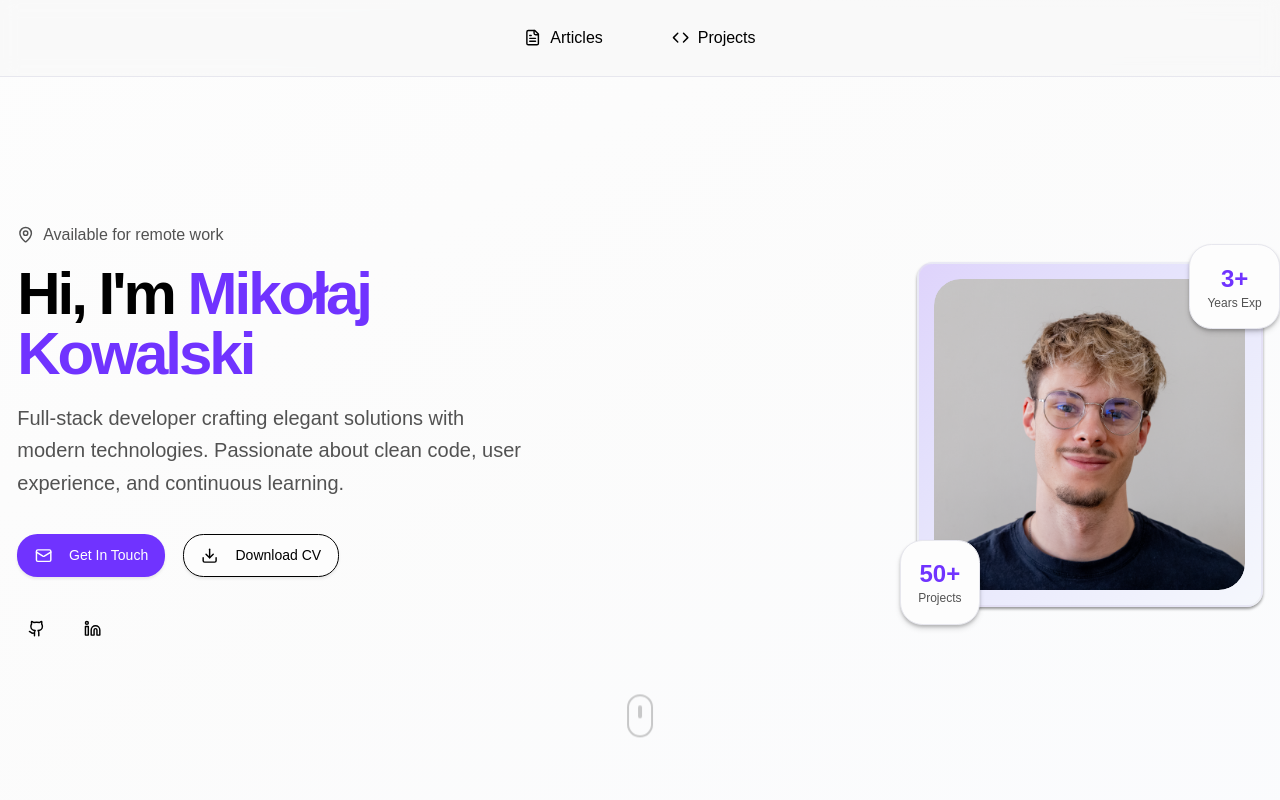
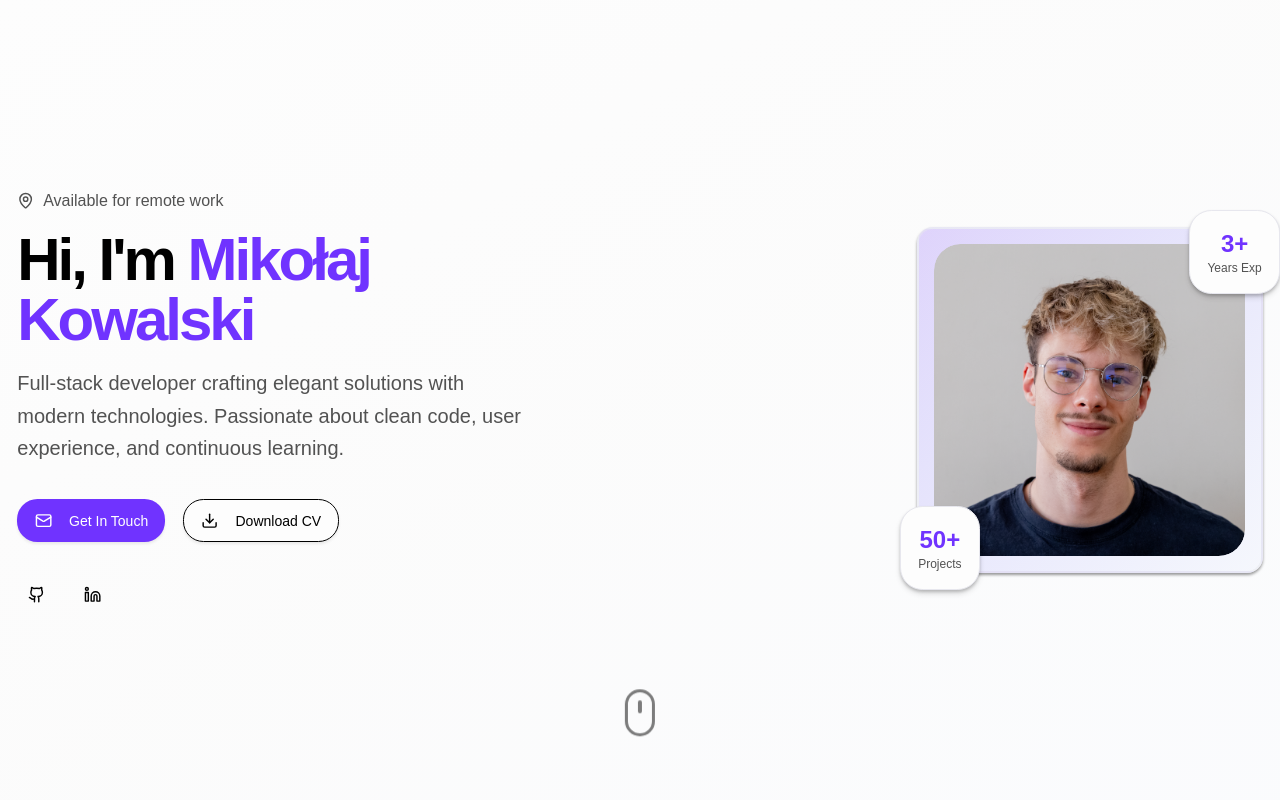
Before and after one commit to majkser/mikolaj-kowalski-dev, a Next.js app: page / in a window 1280 px wide. Shown: the top 800 px of the page. Built offline with nearby package versions, Linux system fonts and the light colour scheme.

Commit message:
feat: extracted navbar

```diff
--- a/src/app/page.tsx
+++ b/src/app/page.tsx
@@ -20,12 +20,14 @@ import {
 import Link from 'next/link';
 import Image from 'next/image';
 import photoCV from '../../public/photo-CV.png';
+import Navbar from '@/components/landing/navbar/navbar';
+import ScrollUp from '@/components/landing/scrollup';
 
 export default function HomePage() {
   return (
     <div className="min-h-screen bg-background">
       <section className="relative overflow-hidden bg-gradient-to-br from-background via-muted/20 to-accent/10 flex flex-col items-center justify-center h-screen">
-        <div className="container mx-auto px-4 flex flex-col items-center justify-center mt-16">
+        <div className="container mx-auto px-4 flex flex-col items-center justify-center">
           <div className="grid lg:grid-cols-2 gap-12 items-center">
             {/* Left Column - Text Content */}
             <div className="space-y-8">
@@ -63,12 +65,15 @@ export default function HomePage() {
               {/* Social Links */}
               <div className="flex gap-4">
                 <Button variant="ghost" size="sm" asChild>
-                  <Link href="https://github.com" target="_blank">
+                  <Link href="https://github.com/majkser" target="_blank">
                     <Github className="w-5 h-5" />
                   </Link>
                 </Button>
                 <Button variant="ghost" size="sm" asChild>
-                  <Link href="https://linkedin.com" target="_blank">
+                  <Link
+                    href="https://www.linkedin.com/in/miko%C5%82aj-kowalski-ab1b1531a"
+                    target="_blank"
+                  >
                     <Linkedin className="w-5 h-5" />
                   </Link>
                 </Button>
@@ -115,33 +120,17 @@ export default function HomePage() {
 
         {/* Scroll Indicator */}
         <div className="absolute bottom-12 left-1/2 transform -translate-x-1/2 animate-bounce">
-          <div className="w-6 h-10 border-2 border-muted-foreground/30 rounded-full flex justify-center">
-            <div className="w-1 h-3 bg-muted-foreground/30 rounded-full mt-2"></div>
+          <div className="w-7 h-11 border-3 border-muted-foreground/75 rounded-full flex justify-center">
+            <div className="w-1 h-3 bg-muted-foreground/75 rounded-full mt-2"></div>
           </div>
         </div>
       </section>
 
       {/* Navigation Bar */}
-      <nav className="bg-muted/50 border-b border-border fixed top-0 left-0 right-0 z-10 backdrop-blur-sm">
-        <div className="container mx-auto px-4">
-          <div className="flex justify-center gap-8 py-4">
-            <Link
-              href="/articles"
-              className="flex items-center gap-2 px-4 py-2 rounded-lg hover:bg-accent hover:text-accent-foreground transition-colors"
-            >
-              <FileText className="w-4 h-4" />
-              Articles
-            </Link>
-            <Link
-              href="/projects"
-              className="flex items-center gap-2 px-4 py-2 rounded-lg hover:bg-accent hover:text-accent-foreground transition-colors"
-            >
-              <Code className="w-4 h-4" />
-              Projects
-            </Link>
-          </div>
-        </div>
-      </nav>
+      <Navbar />
+
+      {/* Scroll Up Button */}
+      <ScrollUp />
 
       {/* Main Content */}
       <main className="container mx-auto px-4 py-12">
--- /dev/null
+++ b/src/components/landing/navbar/navbar.tsx
@@ -0,0 +1,57 @@
+'use client';
+
+import { FileText, Code } from 'lucide-react';
+import Link from 'next/link';
+import { useState, useEffect } from 'react';
+import { cn } from '@/lib/utils';
+
+export default function Navbar() {
+  const [isMounted, setIsMounted] = useState<boolean>(false);
+
+  useEffect(() => {
+    const handleScroll = () => {
+      if (window.scrollY > 100) {
+        setIsMounted(true);
+      } else {
+        setIsMounted(false);
+      }
+    };
+
+    handleScroll();
+
+    window.addEventListener('scroll', handleScroll);
+    return () => {
+      window.removeEventListener('scroll', handleScroll);
+    };
+  }, []);
+
+  return (
+    <nav
+      className={cn(
+        'bg-muted/50 font-bold border-b border-border rounded-full fixed top-0 left-1/2 transform -translate-x-1/2 z-10 backdrop-blur-sm w-fit mx-auto mt-4 transition-all duration-300',
+        isMounted
+          ? 'opacity-100 translate-y-0'
+          : 'opacity-0 -translate-y-10 pointer-events-none'
+      )}
+    >
+      <div className="container mx-auto px-4">
+        <div className="flex justify-center gap-8 py-4 text-primary">
+          <Link
+            href="/articles"
+            className="flex items-center gap-2 px-4 py-2 rounded-lg hover:bg-accent transition-colors"
+          >
+            <FileText className="w-4 h-4" />
+            Articles
+          </Link>
+          <Link
+            href="/projects"
+            className="flex items-center gap-2 px-4 py-2 rounded-lg hover:bg-accent transition-colors"
+          >
+            <Code className="w-4 h-4" />
+            Projects
+          </Link>
+        </div>
+      </div>
+    </nav>
+  );
+}
```
